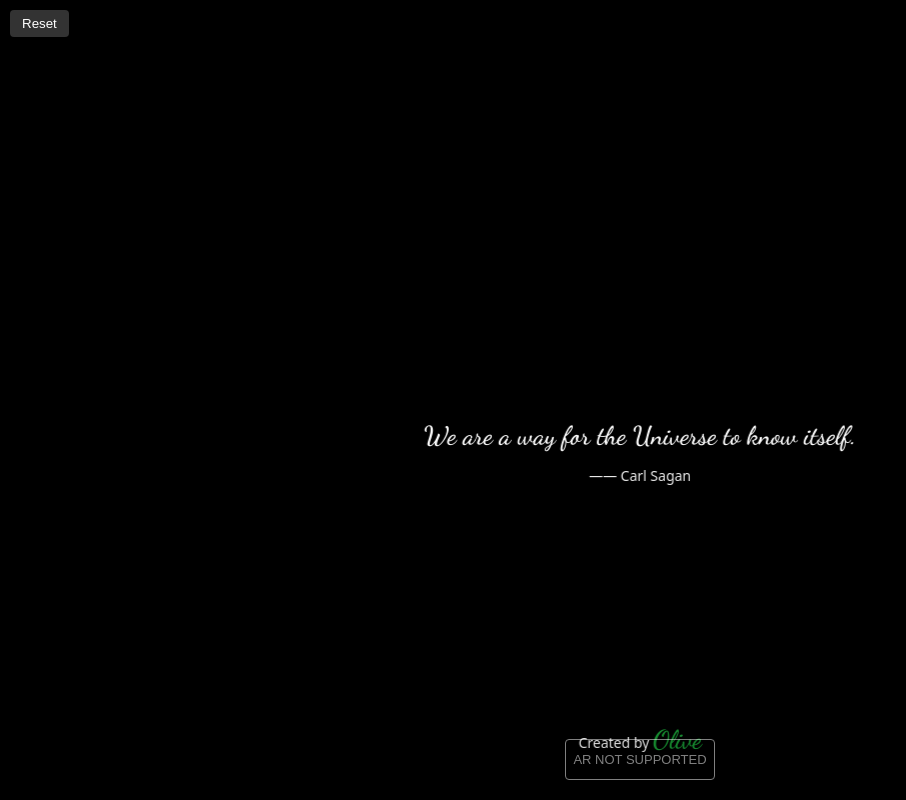
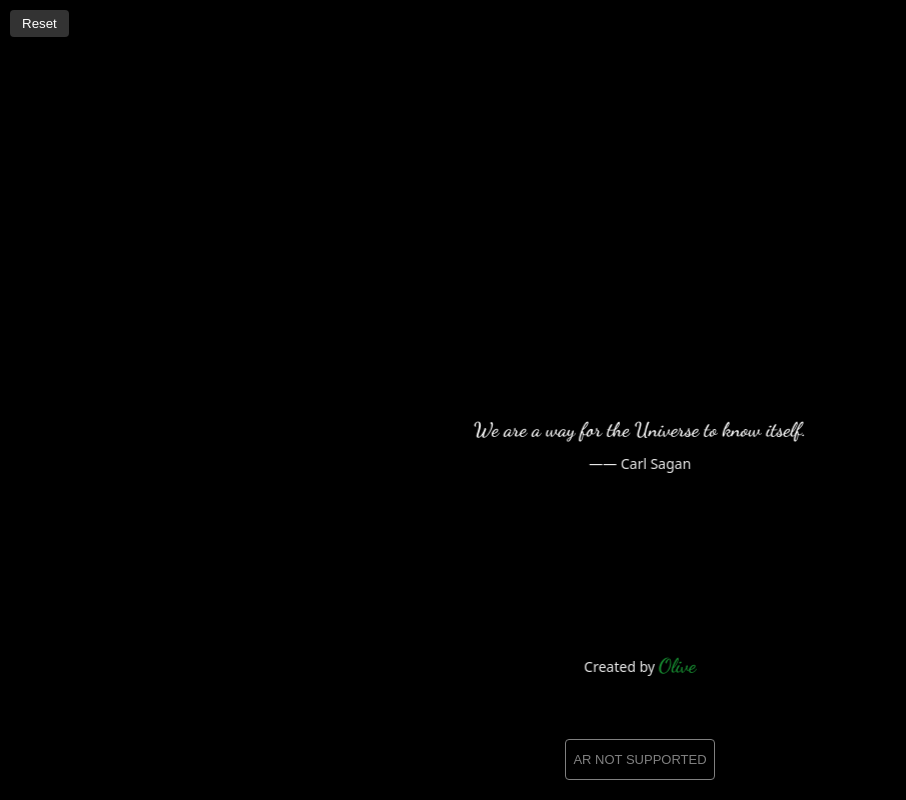
Before and after one commit to OliveNacho/AR, a website built with Vite: page index.html in a window 1280 px wide. Shown: the whole page, without its empty margins (0-906 px from the left). Built offline with nearby package versions, Linux system fonts and the light colour scheme; files whose address does not match are found by name.

Commit message:
the 51.7 update

```diff
--- a/index.html
+++ b/index.html
@@ -24,12 +24,12 @@
 
       .highlight-text{
         font-family: 'Dancing Script', cursive;
-        font-size: 26px;
+        font-size: 20px;
         color: #ffffff;
       }
       .highlight-name{
         font-family: 'Dancing Script', cursive;
-        font-size: 26px;
+        font-size: 20px;
         color: #188f32;
       }
     </style>
@@ -44,8 +44,6 @@
       <br>
       <br>
       <br>
-      <br>
-      <br>
       Created by <span class="highlight-name">Olive</span>
     </div>
     <script type="module" src="/src/main.js"></script>
```
